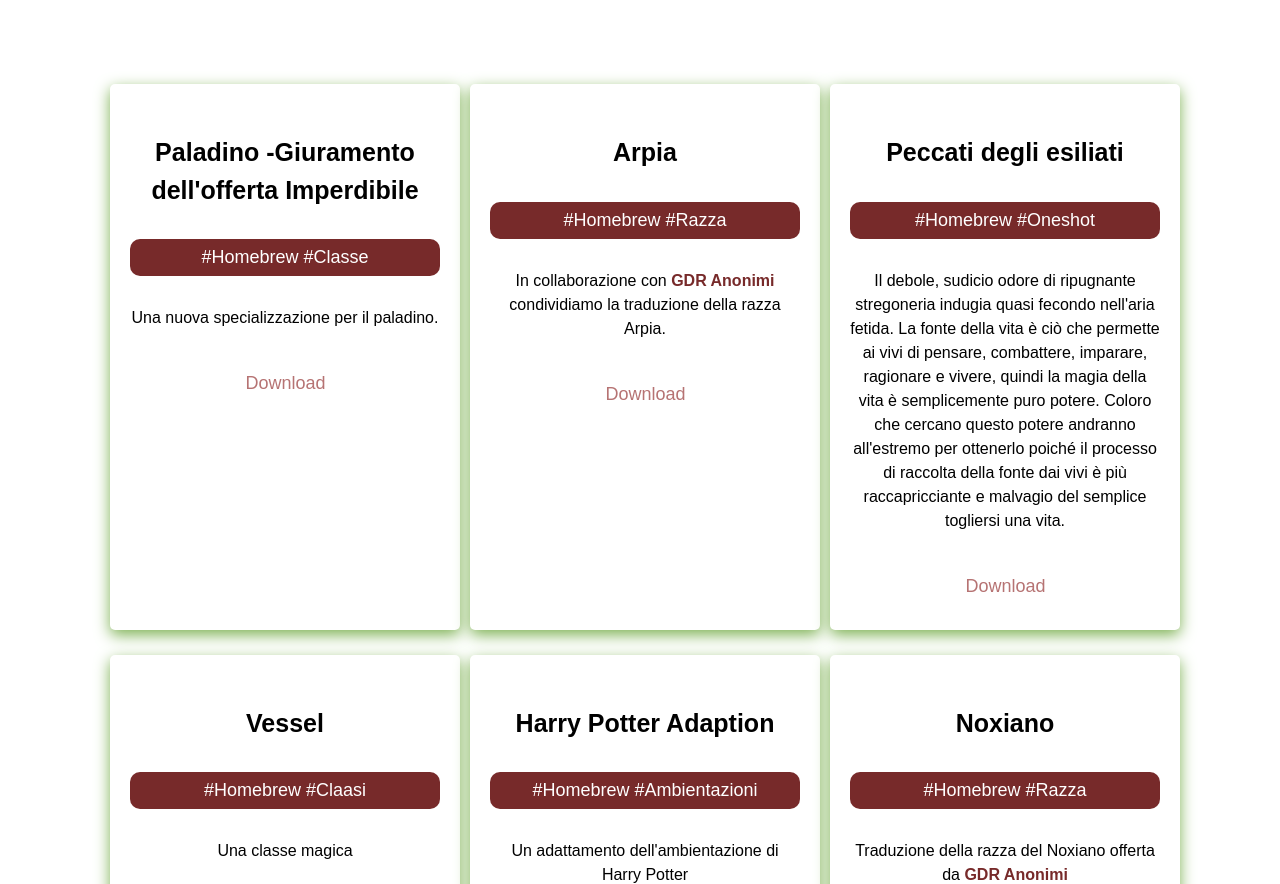
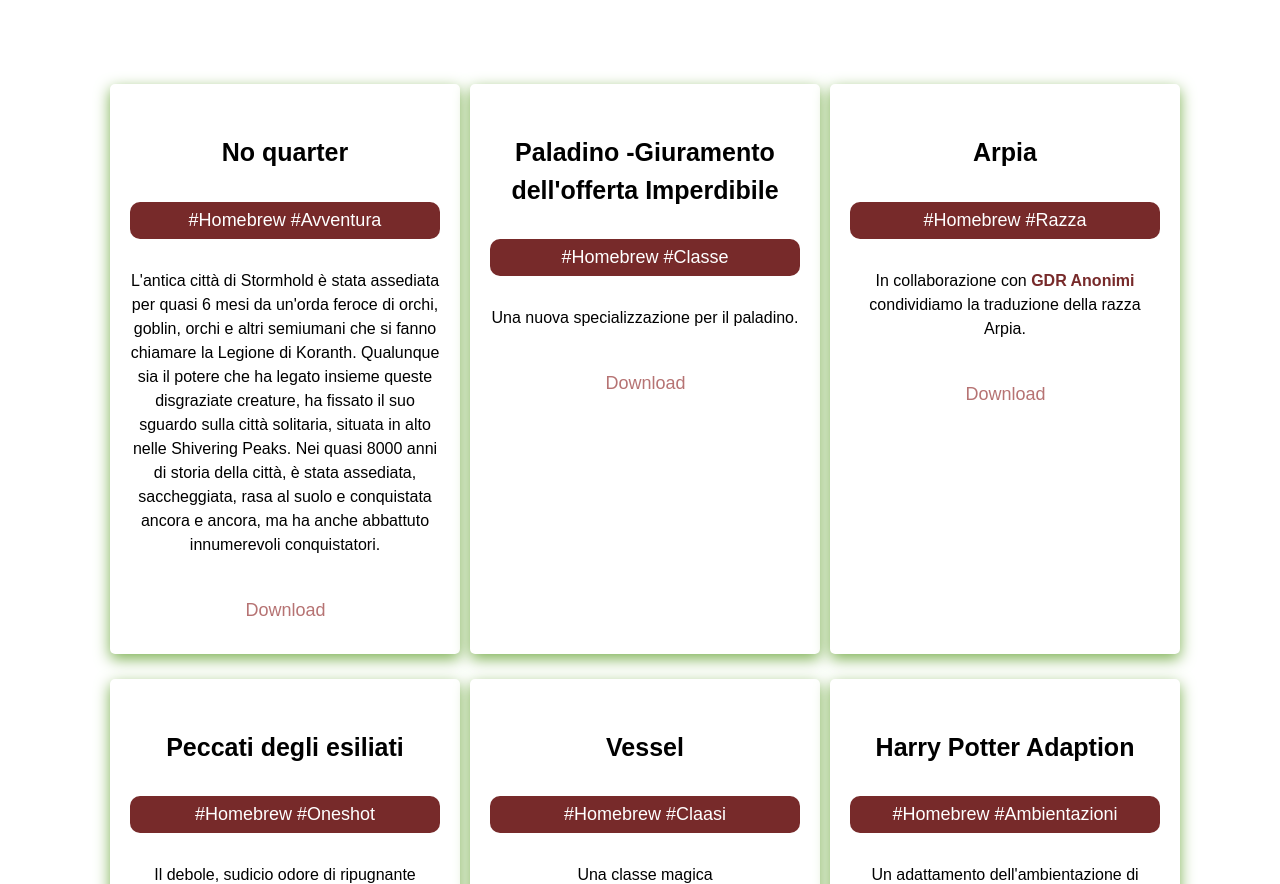
Before and after one commit to fedcal/websiteWorldsInn.github.io, a plain HTML site: page dnd.html in a window 1280 px wide. Shown: the part 3320-4204 px from the top of the page. Drawn offline with nearby package versions, Linux system fonts and the light colour scheme.

Commit message:
noquarter

```diff
--- a/dnd.html
+++ b/dnd.html
@@ -119,6 +119,17 @@
                 </div>
             </div>-->
             <div class="materiale boxes mx-auto py-8">
+
+              <div class="box">
+                <div class="content post-item">
+                  <h1>No quarter</h1>
+                  <h2> #Homebrew #Avventura </h2>
+                  <p>L'antica città di Stormhold è stata assediata per quasi 6 mesi da un'orda feroce di orchi, goblin, orchi e altri semiumani che si fanno chiamare la Legione di Koranth. Qualunque sia il potere che ha legato insieme queste disgraziate creature, ha fissato il suo sguardo sulla città solitaria, situata in alto nelle Shivering Peaks. Nei quasi 8000 anni di storia della città, è stata assediata, saccheggiata, rasa al suolo e conquistata ancora e ancora, ma ha anche abbattuto innumerevoli conquistatori.</p>
+                  <div class="download">
+                    <a href="homebrew/dnd/No_Quarter.pdf" download="No_Quarter" class="download-btn">Download</a>
+                  </div>
+                 </div>
+                </div>
 
               <div class="box">
                 <div class="content post-item">
```
Also changed, not shown: 1 other file.
